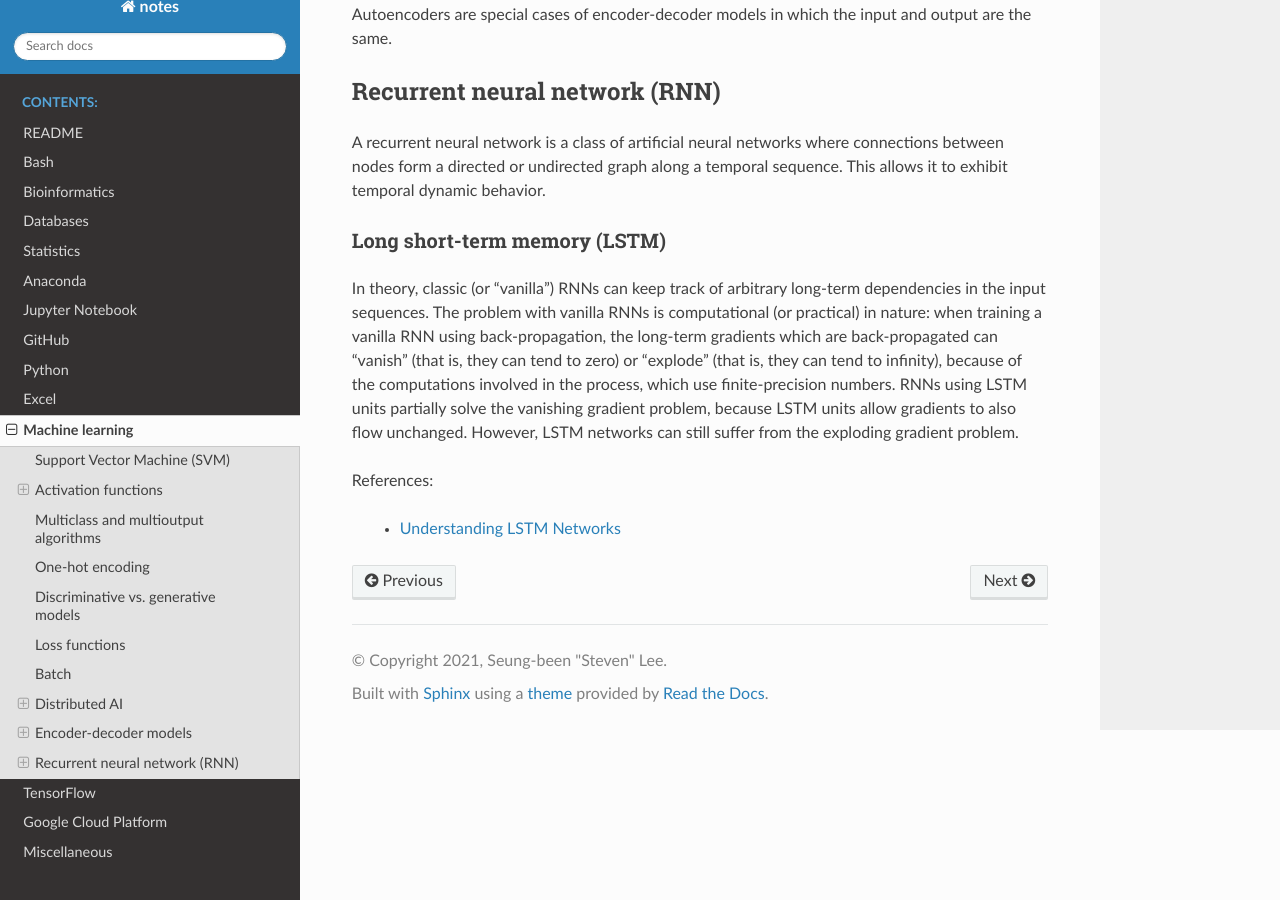
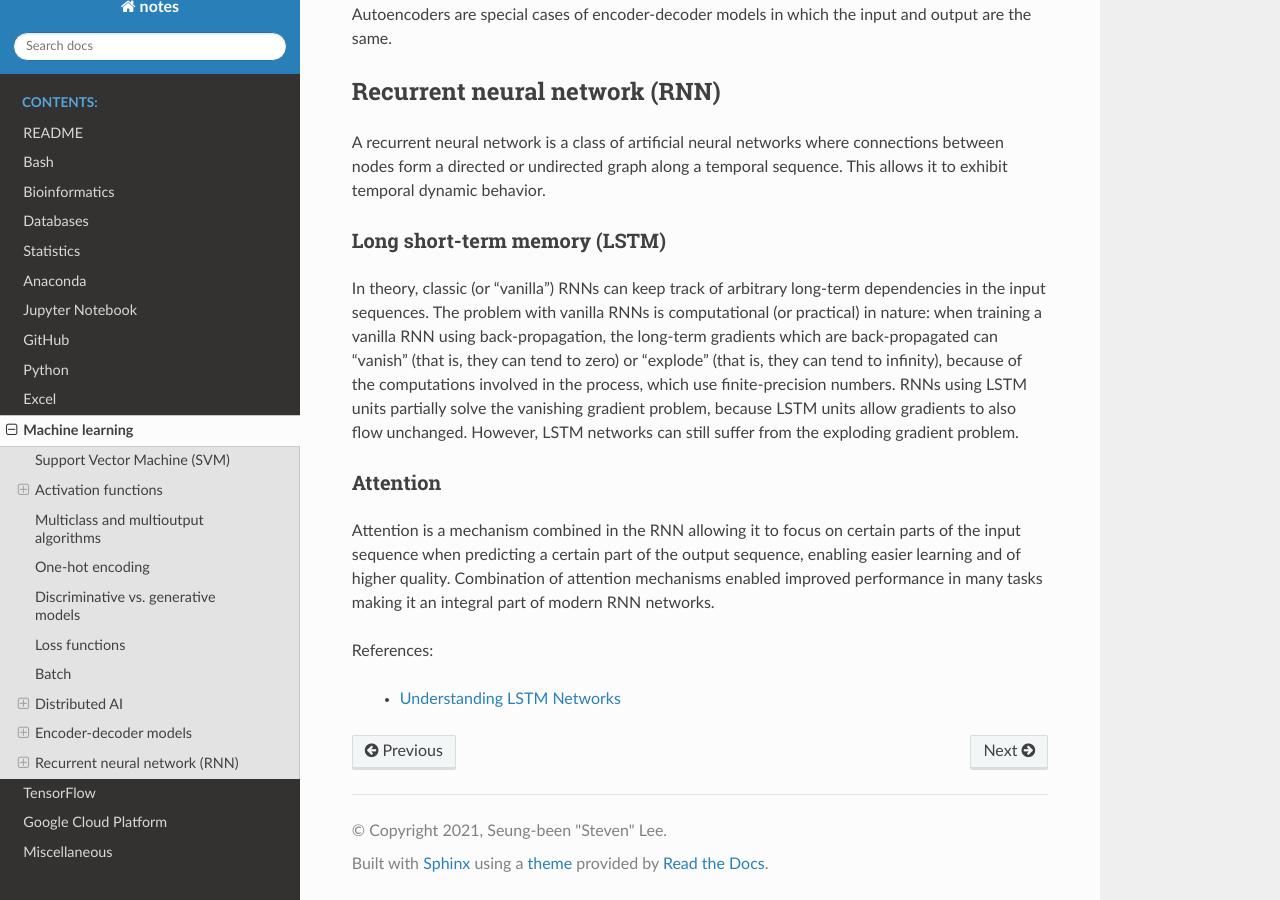
Before and after one commit to sbslee/notes, a Sphinx documentation site: the page built from docs/machine_learning.rst, in a window 1280 px wide and 900 px high, scrolled down 7296 px. Built offline with Sphinx 7.4.7 and the Read the Docs theme 2.0.0, drawn with Linux system fonts in a browser that asks for light colours.

Commit message:
Update docs

```diff
--- a/docs/machine_learning.rst
+++ b/docs/machine_learning.rst
@@ -197,6 +197,11 @@ Long short-term memory (LSTM)
 
 In theory, classic (or "vanilla") RNNs can keep track of arbitrary long-term dependencies in the input sequences. The problem with vanilla RNNs is computational (or practical) in nature: when training a vanilla RNN using back-propagation, the long-term gradients which are back-propagated can "vanish" (that is, they can tend to zero) or "explode" (that is, they can tend to infinity), because of the computations involved in the process, which use finite-precision numbers. RNNs using LSTM units partially solve the vanishing gradient problem, because LSTM units allow gradients to also flow unchanged. However, LSTM networks can still suffer from the exploding gradient problem.
 
+Attention
+---------
+
+Attention is a mechanism combined in the RNN allowing it to focus on certain parts of the input sequence when predicting a certain part of the output sequence, enabling easier learning and of higher quality. Combination of attention mechanisms enabled improved performance in many tasks making it an integral part of modern RNN networks.
+
 References:
 
   - `Understanding LSTM Networks <https://colah.github.io/posts/2015-08-Understanding-LSTMs/>`__
```
